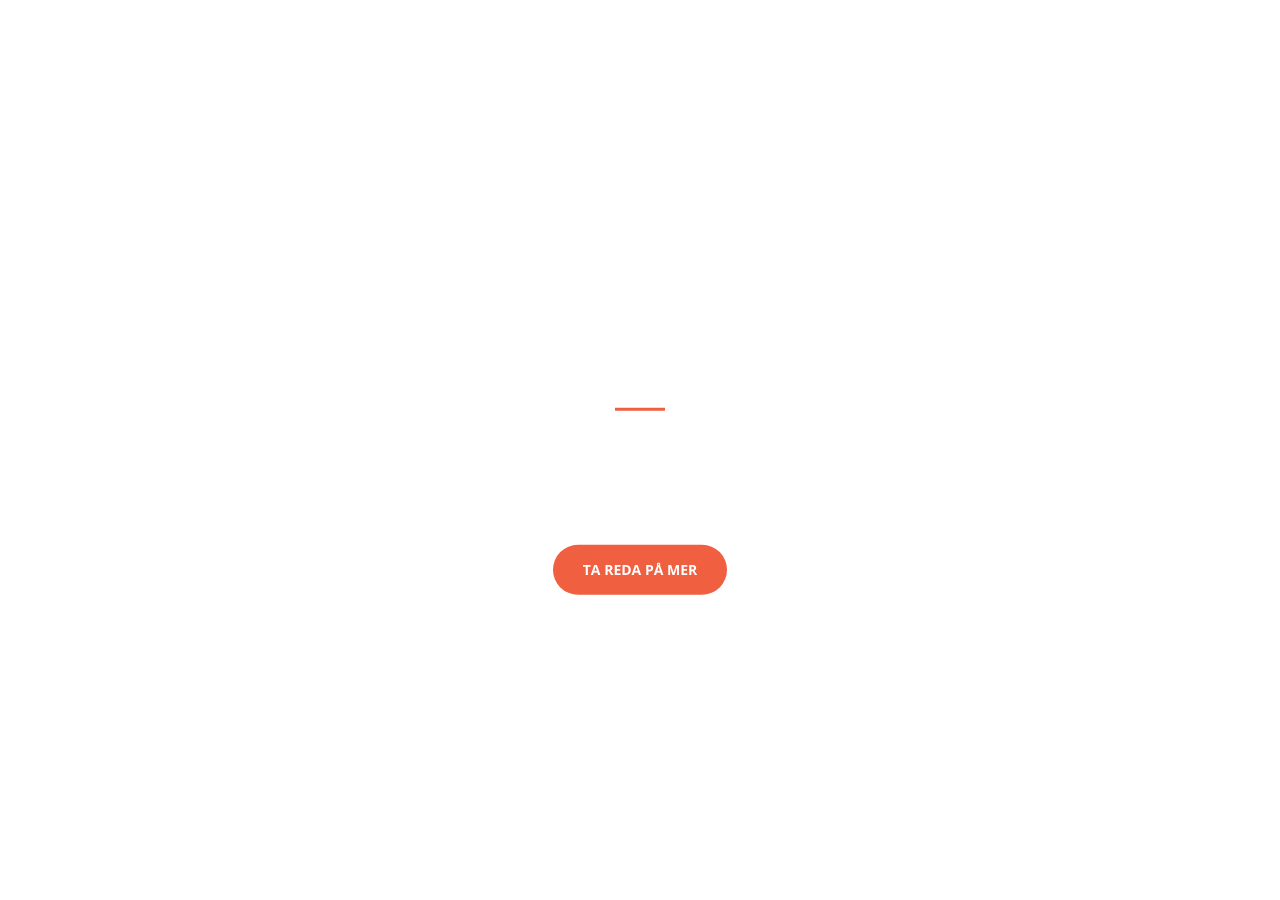
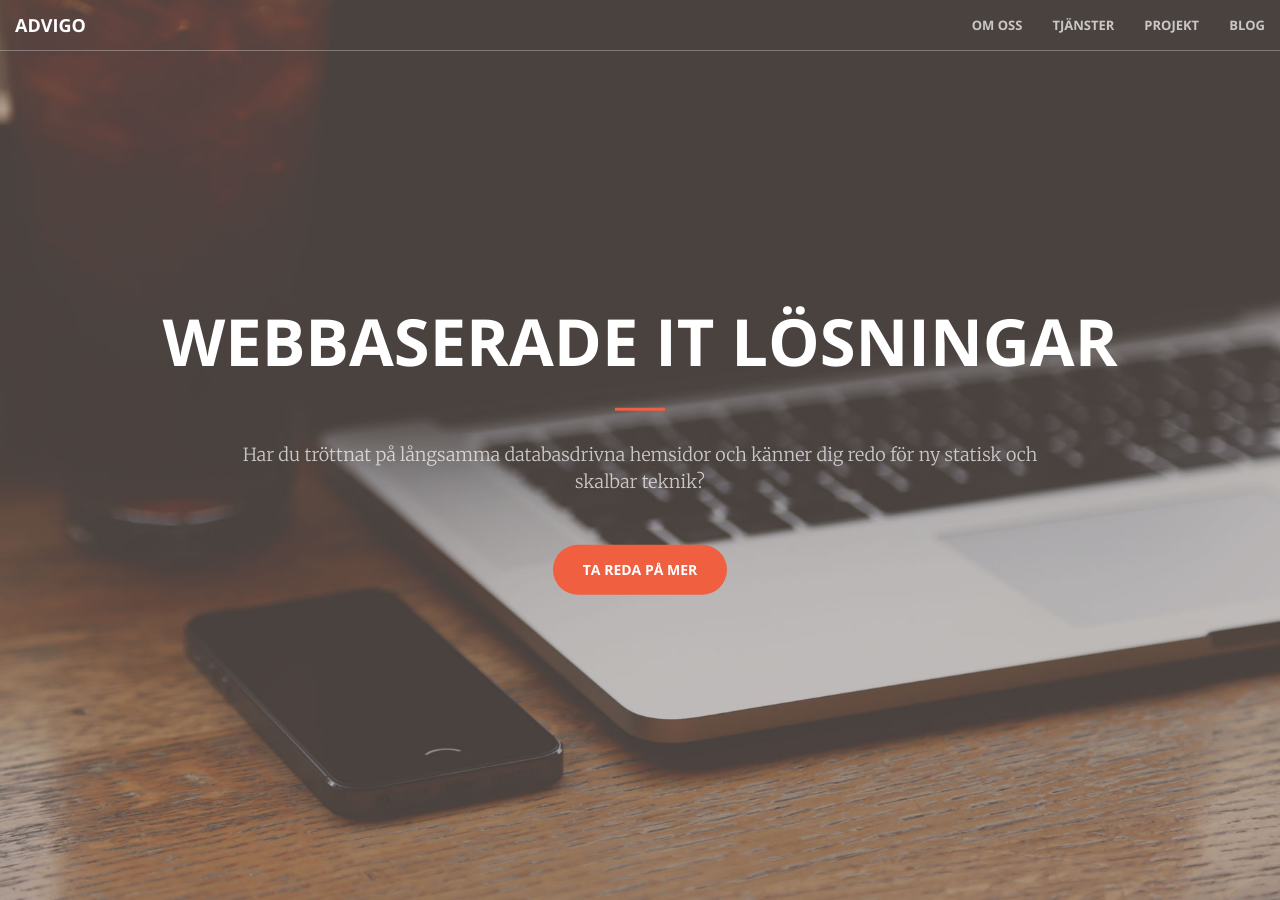
Before and after one commit to advigo/advigo, a Jekyll site: the page built from index.html, in a window 1280 px wide and 900 px high. Built offline with Jekyll 4.4.1, drawn with Linux system fonts in a browser that asks for light colours.

Commit message:
Edited css header.jpg

```diff
--- a/css/creative.css
+++ b/css/creative.css
@@ -178,7 +178,7 @@ header {
     min-height: auto;
     text-align: center;
     color: #fff;
-    background-image: url({{ site.baseurl }}/img/header.jpg);
+    background-image: url(/img/header.jpg);
     background-position: center;
     -webkit-background-size: cover;
     -moz-background-size: cover;
```
Also changed, not shown: 1 other file.
